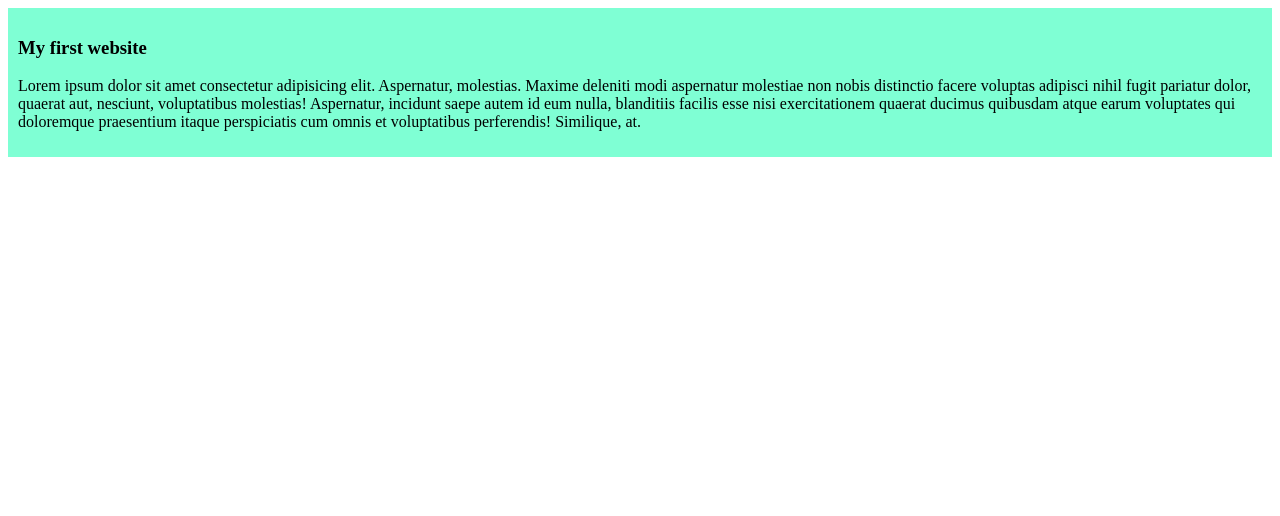
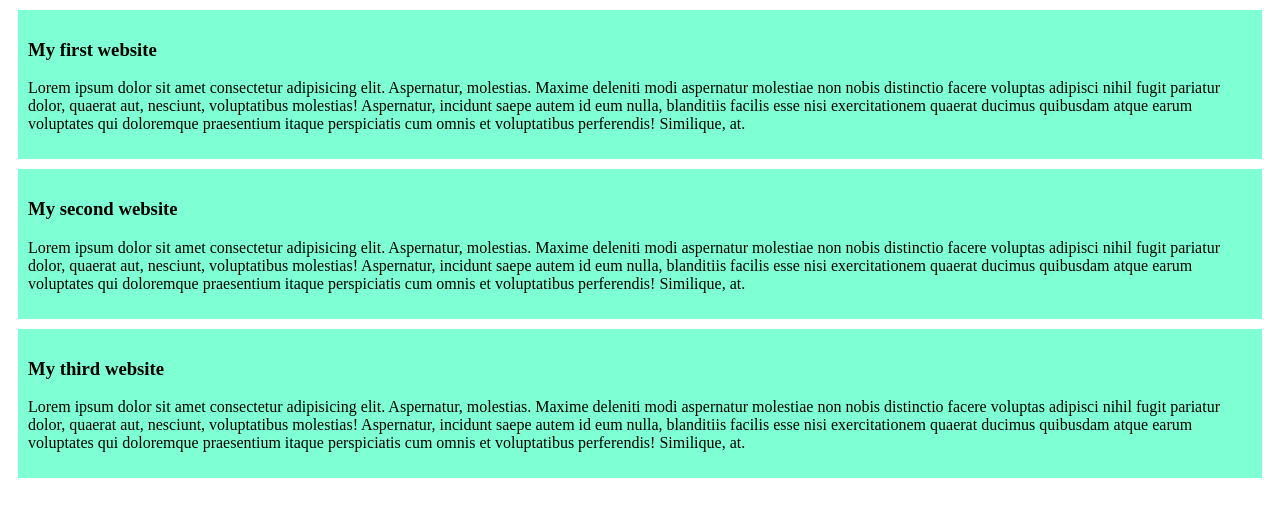
Before and after one commit to shamsuzzamanshams/My-simple-repo, a plain HTML site: page index.html in a window 1280 px wide. Drawn offline with Linux system fonts and the light colour scheme.

Commit message:
add my 2nd blog

```diff
--- a/index.html
+++ b/index.html
@@ -14,5 +14,19 @@
             Aspernatur, incidunt saepe autem id eum nulla, blanditiis facilis esse nisi exercitationem quaerat ducimus quibusdam atque earum voluptates qui doloremque praesentium itaque perspiciatis cum omnis et voluptatibus perferendis! Similique, at.
         </p>
     </div>
+    <div>
+        <h3>My second website</h3>
+        <p>
+            Lorem ipsum dolor sit amet consectetur adipisicing elit. Aspernatur, molestias. Maxime deleniti modi aspernatur molestiae non nobis distinctio facere voluptas adipisci nihil fugit pariatur dolor, quaerat aut, nesciunt, voluptatibus molestias!
+            Aspernatur, incidunt saepe autem id eum nulla, blanditiis facilis esse nisi exercitationem quaerat ducimus quibusdam atque earum voluptates qui doloremque praesentium itaque perspiciatis cum omnis et voluptatibus perferendis! Similique, at.
+        </p>
+    </div>
+    <div>
+        <h3>My third website</h3>
+        <p>
+            Lorem ipsum dolor sit amet consectetur adipisicing elit. Aspernatur, molestias. Maxime deleniti modi aspernatur molestiae non nobis distinctio facere voluptas adipisci nihil fugit pariatur dolor, quaerat aut, nesciunt, voluptatibus molestias!
+            Aspernatur, incidunt saepe autem id eum nulla, blanditiis facilis esse nisi exercitationem quaerat ducimus quibusdam atque earum voluptates qui doloremque praesentium itaque perspiciatis cum omnis et voluptatibus perferendis! Similique, at.
+        </p>
+    </div>
 </body>
 </html>
--- a/style/blog.css
+++ b/style/blog.css
@@ -1,4 +1,5 @@
 div{
     background-color: aquamarine;
     padding: 10px;
+    margin: 10px;
 }
```
